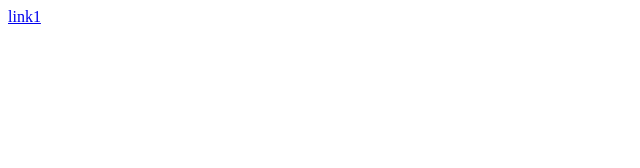
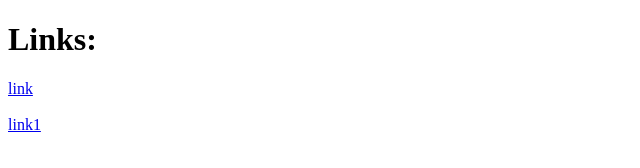
Before and after one commit to Nisreenm/Nisreenm.github.io, a plain HTML site: page index.html in a window 1280 px wide. Shown: the whole page, without its empty margins (0-640 px from the left). Drawn offline with Linux system fonts and the light colour scheme.

Commit message:
new link

```diff
--- a/index.html
+++ b/index.html
@@ -6,6 +6,9 @@
     <title>Document</title>
 </head>
 <body>
+    <h1>Links:</h1>
+    <a href="/home/nisreen/ex/training/inlineel.html">link</a><br>
+   <br>
     <a href="/home/nisreen/ex/training/table2.html">link1</a>
 
 </body>
```
